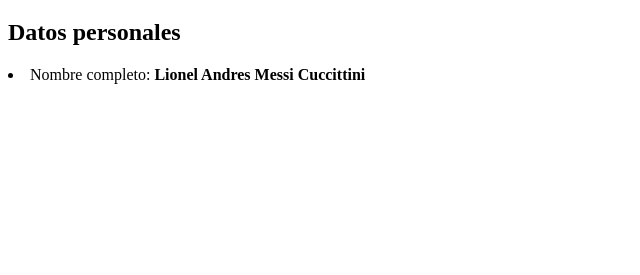
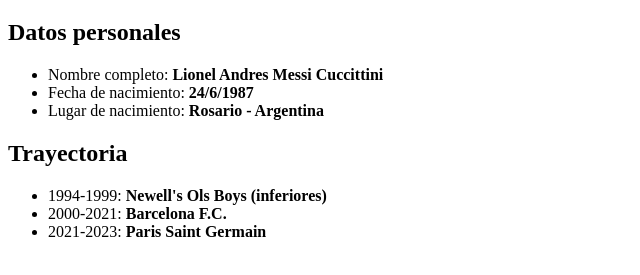
Before and after one commit to leandro-lasala/Entrega-nucba-leando-lasala, a plain HTML site: page index.html in a window 1280 px wide. Shown: the part 61-336 px from the top of the page, without its empty margins (0-640 px from the left). Drawn offline with Linux system fonts and the light colour scheme.

Commit message:
agregue trayectoria y modifique errores

```diff
--- a/index.html
+++ b/index.html
@@ -12,9 +12,19 @@
 <main>
     <div>
         <H2>Datos personales</H2>
-        <li>
-            <lo>Nombre completo: <b>Lionel Andres Messi Cuccittini</b></lo>
-        </li>
+        <ul>
+            <li>Nombre completo: <b>Lionel Andres Messi Cuccittini</b></li>
+            <li>Fecha de nacimiento: <b>24/6/1987</b></li>
+            <li>Lugar de nacimiento: <b>Rosario - Argentina</b></li>
+        </ul>
+    </div>
+    <div>
+        <h2>Trayectoria</h2>
+        <ul>
+            <li>1994-1999: <b> Newell's Ols Boys (inferiores)</b></li>
+            <li>2000-2021: <b> Barcelona F.C.</b></li>
+            <li>2021-2023: <b>Paris Saint Germain</b></li>
+        </ul>
     </div>
 </main>
 </body>
```
